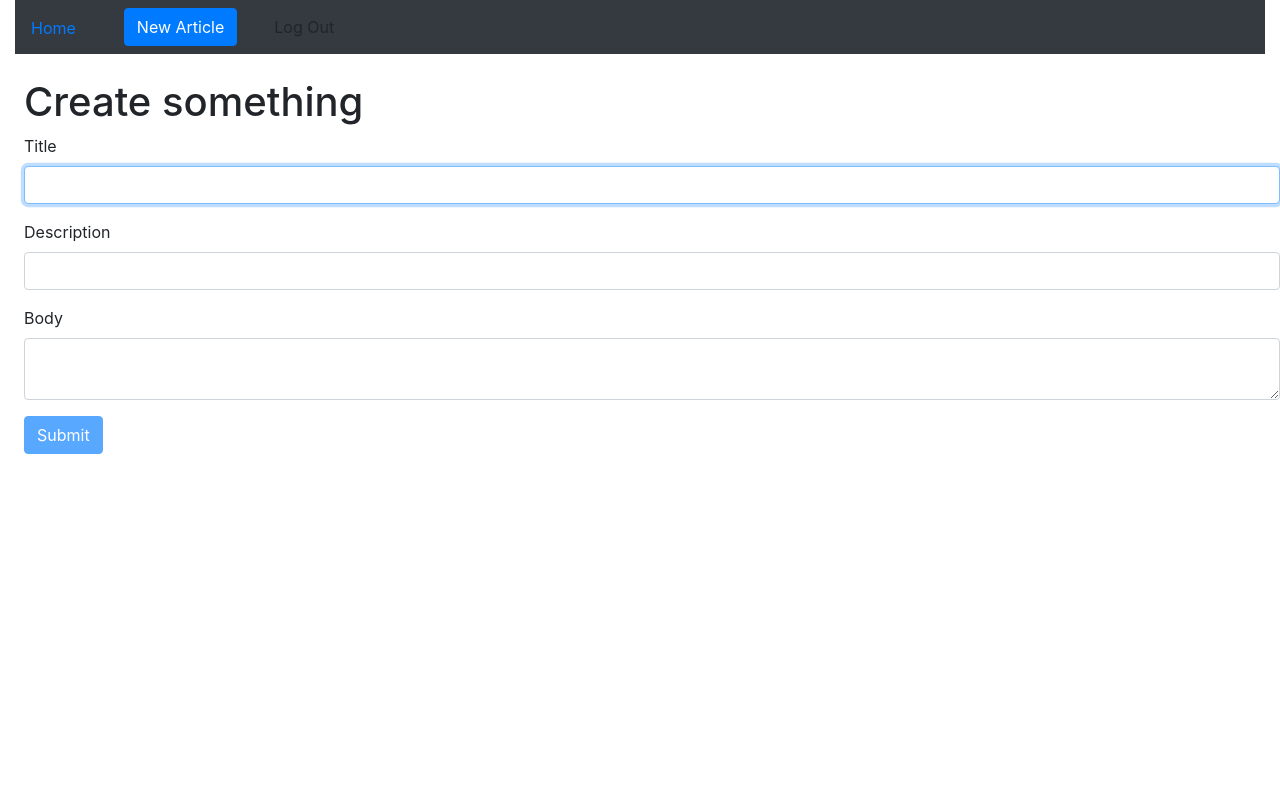
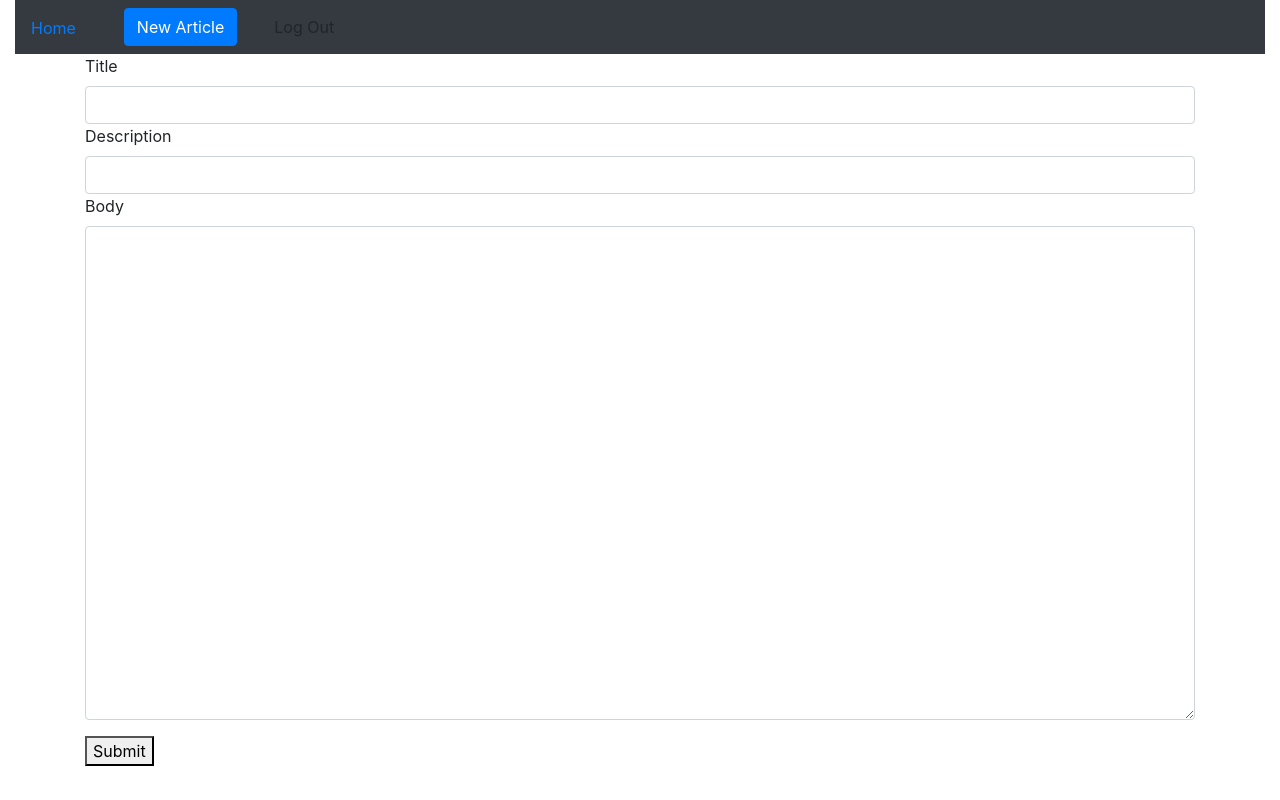
Before and after one commit to Mukul2000/Medium-Clone-React-Frontend, a React (Create React App) app: page /create in a window 1280 px wide. Built offline with nearby package versions, Linux system fonts and the light colour scheme; sample sign-in values are in the browser's storage.

Commit message:
Finish new article form and with it the project yay

```diff
--- a/src/components/Login.jsx
+++ b/src/components/Login.jsx
@@ -41,7 +41,7 @@ export default function Login(props) {
             try {
             const response = await AuthServices.login(values.email, values.password);
             console.log(response);
-            localStorage.setItem('user', JSON.stringify(response))
+            localStorage.setItem('user', JSON.stringify(response.user))
             props.location.loginStat.setLogin(true);
             history.push("/");
             }
--- a/src/components/NewArticle.jsx
+++ b/src/components/NewArticle.jsx
@@ -1,68 +1,94 @@
-import React, { useState } from "react";
-import { useHistory } from "react-router";
-import Button from "react-bootstrap/Button";
+import React, { useEffect } from 'react';
+import { useFormik } from 'formik';
+import { useHistory } from 'react-router-dom';
 import ArticleServices from "../services/article/article_services";
 
-export default function NewArticle(props) {
-    const [title, setTitle] = useState("");
-    const [description, setDescription] = useState("");
-    const [body, setBody] = useState("");
+const validate = values => {
+    const errors = {};
 
-    let history = useHistory();
+    if (!values.title) errors.title = 'Required';
+    else if (values.title.length < 10) errors.title = 'Title must be atleast 10 characters';
 
-    function validateForm() {
-        return title.length > 5 && description.length > 20 && body.length > 50
-    }
+    if (!values.description) errors.description = 'Required';
+    else if (values.description.length < 10) errors.title = 'Description must be atleast 10 characters';
 
-    async function handleSubmit(e) {
-        e.preventDefault();
+    if (!values.body) errors.body = 'Required';
+    else if (values.body.length < 50) errors.body = 'Body must be atleast 50 characters';
+    return errors;
+};
 
-        try {
-            const response = await ArticleServices.createArticle(title, description, body);
-            history.push("/");
+export default function SignUp(props) {
+
+    const history = useHistory();
+
+    useEffect(() => {
+        if (localStorage.getItem('user')) {
+
         }
-        catch (e) {
-            console.log(e);
+        else {
+            alert('Please log in first');
+            history.push("/login");
         }
+    }, [])
 
-    }
-
+    const formik = useFormik({
+        initialValues: {
+            title: '',
+            description: '',
+            body: '',
+        },
+        validate,
+        onSubmit: async (values) => {
+            try {
+                const response = await ArticleServices.createArticle(values.title, values.description, values.body);
+                alert("Successful");
+                history.push("/");
+            }
+            catch (e) {
+                formik.errors.general = "Unsuccessful please try again later";
+            }
+        }
+    });
 
     return (
-        <div className="mt-4 ml-4">
-            <h1> Create something </h1>
-            <form onSubmit={handleSubmit}>
+        <div className="container">
+            <form onSubmit={formik.handleSubmit}>
+                <label htmlFor="title">Title</label>
+                <input
+                    className="form-control"
+                    id=""
+                    name="title"
+                    type="text"
+                    onChange={formik.handleChange}
+                    value={formik.values.title}
+                />
+                {formik.errors.title ? <div className="error text-danger">{formik.errors.title}</div> : null}
+                <label htmlFor="description">Description</label>
+                <input
+                    className="form-control"
+                    id="description"
+                    name="description"
+                    type="description"
+                    onChange={formik.handleChange}
+                    value={formik.values.description}
+                />
+                {formik.errors.description ? <div className="error text-danger">{formik.errors.description}</div> : null}
                 <div className="form-group">
-                    <label> Title </label>
-                    <input
-                        class="form-control"
-                        value={title}
-                        autoFocus
-                        onChange={(e) => setTitle(e.target.value)}
-                        type="text" />
+                    <label htmlFor="">Body</label>
+                    <textarea
+                        rows = {20}
+                        className="form-control"
+                        id="body"
+                        name="body"
+                        type="body"
+                        onChange={formik.handleChange}
+                        value={formik.values.body}
+                    />
                 </div>
-                <div className="form-group">
-                    <label> Description </label>
-                    <input
-                        class="form-control"
-                        value={description}
-                        onChange={(e) => setDescription(e.target.value)}
-                        type="text" />
-                </div>
-                <div className="form-group">
-                    <label> Body </label>
-                    <textarea
-                        class="form-control"
-                        value={body}
-                        onChange={(e) => setBody(e.target.value)}
-                        type="text"
-                        height = "100"
-                        />
-                </div>
-                <div className="mb-3">
-                    <Button type="submit" variant="primary" disabled={!validateForm()}> Submit </Button>
-                </div>
+                {formik.errors.body ? <div className="error text-danger">{formik.errors.body}</div> : null}
+                <button type="submit" variant="primary">Submit</button>
+                {formik.errors.general ? <div className="error text-danger"> {formik.errors.general}</div> : null}
             </form>
         </div>
     );
-}
+};
```
